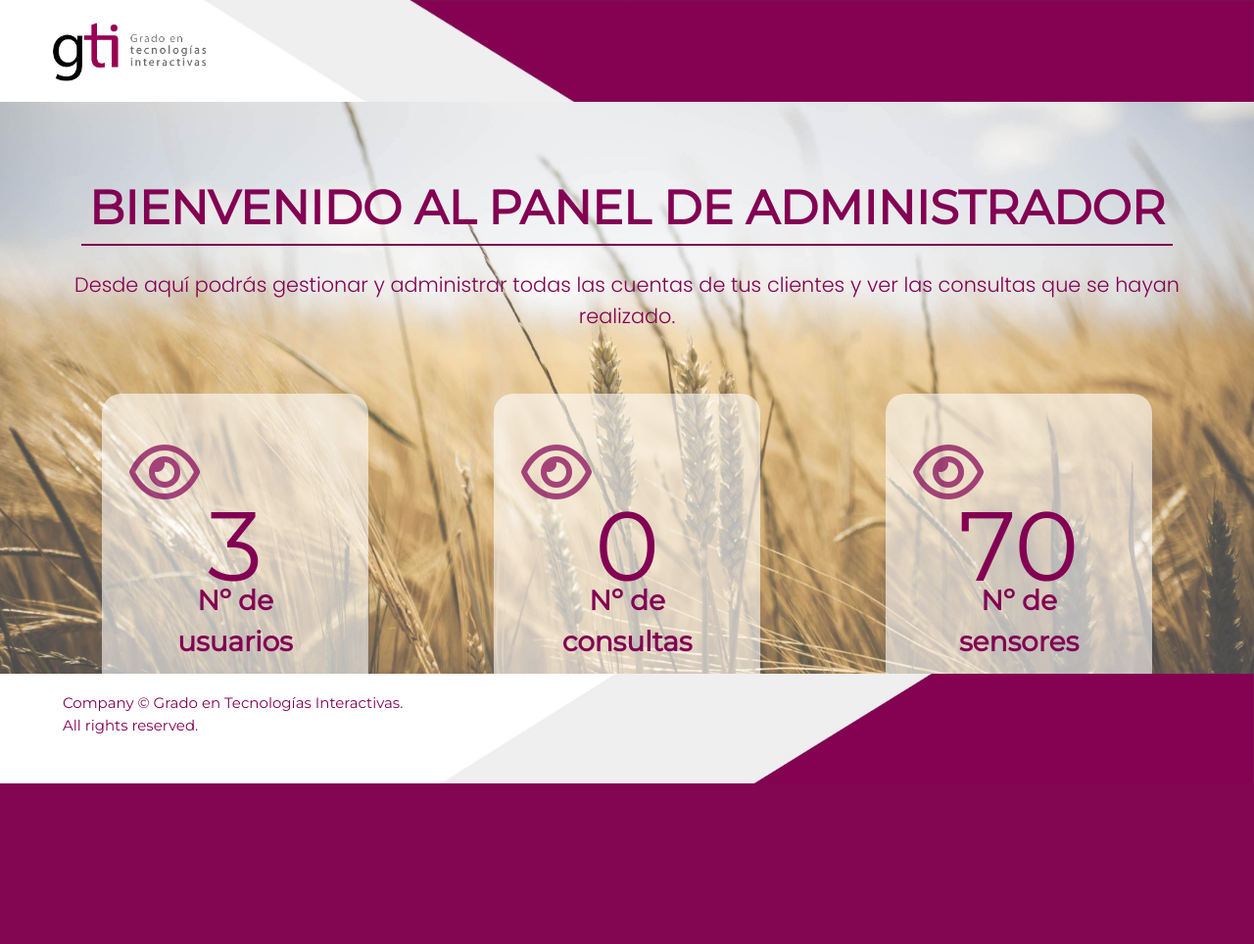
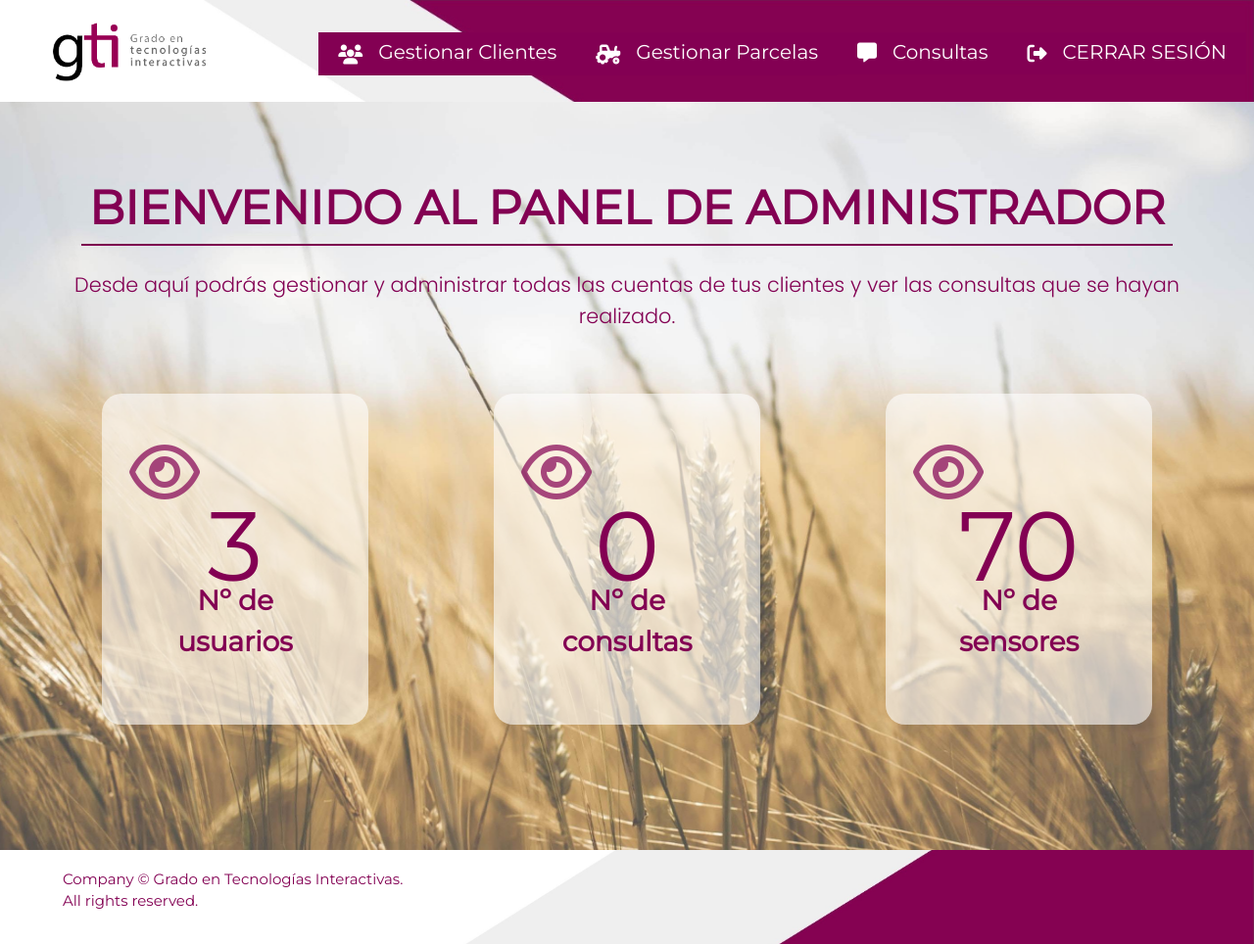
Before and after one commit to AdriTuR/Web-Sensores_Proyecto, a PHP site: page /9studios-web/admin_panel.php in a window 1280 px wide. Shown: the whole page at 98% size. Before the commit the page ends 800 px from the top, so only its background shows below. Run offline with PHP 8.4, Linux system fonts and the light colour scheme; data comes from the database, SQL or seed files in the repository; data that the repository does not hold is empty; some libraries are stand-ins or nearby versions.

Commit message:
menu responsive

```diff
--- a/css/adminPanel-style.css
+++ b/css/adminPanel-style.css
@@ -13,7 +13,9 @@ body{
     height: 100%;
     overflow-x:hidden;
 }
-
+p {
+    margin-bottom: 0px;
+}
 /*----------------------------------------------------------------------*/
 /*------------------------------BIENVENIDA------------------------------*/
 
@@ -138,17 +140,18 @@ a:active{
     margin: 0 4rem 0 4rem;
     text-align:center;
 }
-.stat_box:hover {
+/*.stat_box:hover {
     transform: scale(1.125);
-}
+}*/
 
 
 /*----------------------------------------------------------------------*/
 /*--------------------------------FOOTER--------------------------------*/
 
 footer{
-    position: absolute;
+    position: inherit;
     bottom: 0;
+    margin-top: 30%
 }
 
 
@@ -168,6 +171,9 @@ footer{
 
     .titulo_panel_admin{
         font-size: 2rem;
+    }
+    footer{
+        margin-top: 10%;
     }
 
 }
--- a/css/adminc-style.css
+++ b/css/adminc-style.css
@@ -252,15 +252,11 @@ input {
     border-image: initial;
 }
 a {
-    color: white !important;
     text-decoration: none;
     font-size:3vh;
     width:20%;
 }
-a :hover{
-    color:white;
-    text-decoration: none;
-}
+
 /* boton de enviar */
 #enviar{
     background-color: #830053;
--- a/css/panelMenu-style.css
+++ b/css/panelMenu-style.css
@@ -10,7 +10,7 @@
     z-index: 2;
     position: absolute;
     max-height: 0;
-    transition: max-height .2s ease-out;  /**/
+    transition: max-height .2s ease-out;
     width: 265px;
 }
 .sidebar ul{
@@ -61,11 +61,6 @@
     width: 85%;
     color: white;
 }
-
-ul li:hover a{
-    padding-left: 25px;
-}
-
 .sidebar ul a i{
     margin-right: 16px;
 }
@@ -126,3 +121,42 @@ label #cancel{
         margin-top: 113px;
     }
 }
+
+@media (min-width: 1100px){
+ .sidebar header {
+    display: none;
+    }
+ .sidebar footer {
+    display: none;
+    }
+    .encabezado .sidebar {
+    margin-top: 1.1%;
+    display: flex;
+    width: 100%;
+    width: 100%;
+    max-height: 100%;
+    max-width: 100%;
+    justify-content: flex-end;
+    }
+    .sidebar ul{
+        background-color: transparent;
+        margin-top: 1.2em;
+        margin-bottom: 1em;
+        margin-right: 0.5em
+    }
+    .btn_logout{
+        margin-bottom: 0px;
+    }
+    .sidebar ul a{
+        line-height: normal;
+        font-size: 2.5vh;
+
+    }
+    .sidebar li a{
+        display: flex;
+        text-decoration: none;
+    }
+    .fa, .fas {
+    padding-top: 2%;
+    }
+}
--- a/includes/menu_app.php
+++ b/includes/menu_app.php
@@ -6,10 +6,10 @@
     <div class="sidebar">
         <ul>
             <li><header> PANEL DE ADMIN </header></li>
-            <li onclick="menucerrar()"><a href="admin_clientes.php"><i class="fas fa-users"></i>Gestionar Clientes</a></li>
-            <li onclick="menucerrar()"><a href="admin_plots.php"><i class="fas fa-tractor"></i>Gestionar Parcelas</a></li>
-            <li onclick="menucerrar()"><a href="admin_consultas.php"><i class="fas fa-comment-alt"></i>Consultas</a></li>
-            <li onclick="menucerrar()"><a class="btn_logout" type="button" onclick="disconnect()"><i class="fas fa-sign-out-alt"></i>CERRAR SESIÓN</a></li>
+            <li onclick="menucerrar()"><div class="menu_icon"><a href="admin_clientes.php"><i class="fas fa-users"></i>Gestionar Clientes</a></div></li>
+            <li onclick="menucerrar()"><div class="menu_icon"><a href="admin_plots.php"><i class="fas fa-tractor"></i>Gestionar Parcelas</a></div></li>
+            <li onclick="menucerrar()"><div class="menu_icon"><a href="admin_consultas.php"><i class="fas fa-comment-alt"></i>Consultas</a></div></li>
+            <li onclick="menucerrar()"><div class="menu_icon"><a class="btn_logout" type="button" onclick="disconnect()"><i class="fas fa-sign-out-alt"></i>CERRAR SESIÓN</a></div></li>
             <li><footer> <i class="fas fa-user-circle"></i> <span class="usuario"> Joseba Jimenez </span></footer></li>
         </ul>
 
```
Also changed, not shown: includes/menu_app_gene.php (+5 -5 lines).
